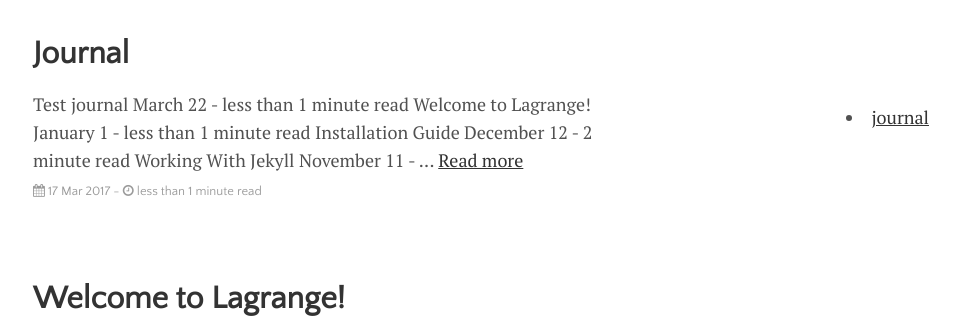
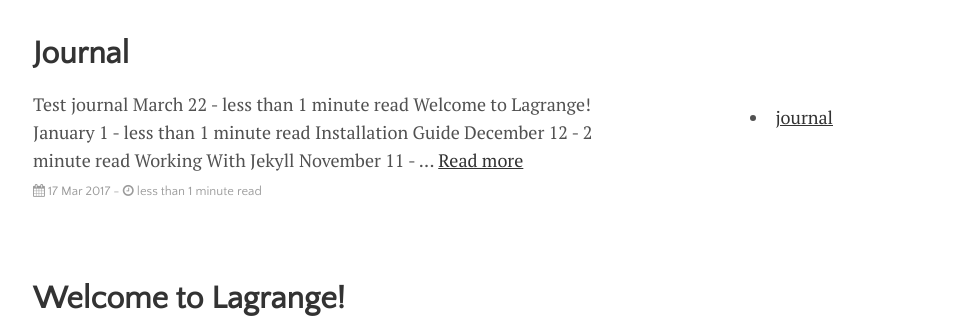
Before and after one commit to sdchihi/sdcpage, a Jekyll site: the page built from index.html, in a window 1280 px wide. Shown: the part 697-1015 px from the top of the page, without its empty margins (319-1279 px from the left). Built offline with Jekyll 4.4.1, drawn with Linux system fonts in a browser that asks for light colours; nearby versions of some CDN libraries; the list of posts is cut into pages by our own code.

Commit message:
modify Css file

```diff
--- a/css/main.css
+++ b/css/main.css
@@ -147,7 +147,7 @@ blockquote p {
 */
 .category{
   position:fixed;
-  right:2rem;
+  right:8rem;
   bottom:4em;
 }
 
```
